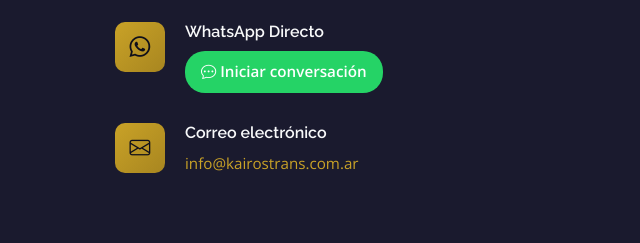
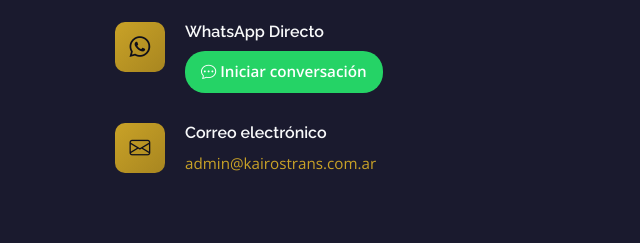
Before and after one commit to Fabian1963/kairos-website, a plain HTML site: page index.html in a window 1280 px wide. Shown: the part 7979-8222 px from the top of the page, 632-1272 px from the left. Drawn offline with nearby package versions, Linux system fonts and the light colour scheme.

Commit message:
Change email again

```diff
--- a/index.html
+++ b/index.html
@@ -1425,8 +1425,8 @@
                 <div class="contact-details">
                   <h4>Correo electrónico</h4>
                   <p>
-                    <a href="mailto:info@kairostrans.com.ar"
-                      >info@kairostrans.com.ar</a
+                    <a href="mailto:admin@kairostrans.com.ar"
+                      >admin@kairostrans.com.ar</a
                     ><br />
                   </p>
                 </div>
@@ -1498,7 +1498,7 @@
                 >
                   <i class="bi bi-whatsapp"></i>
                 </a>
-                <a href="mailto:info@kairostrans.com.ar" aria-label="Email">
+                <a href="mailto:admin@kairostrans.com.ar" aria-label="Email">
                   <i class="bi bi-envelope"></i>
                 </a>
               </div>
```
